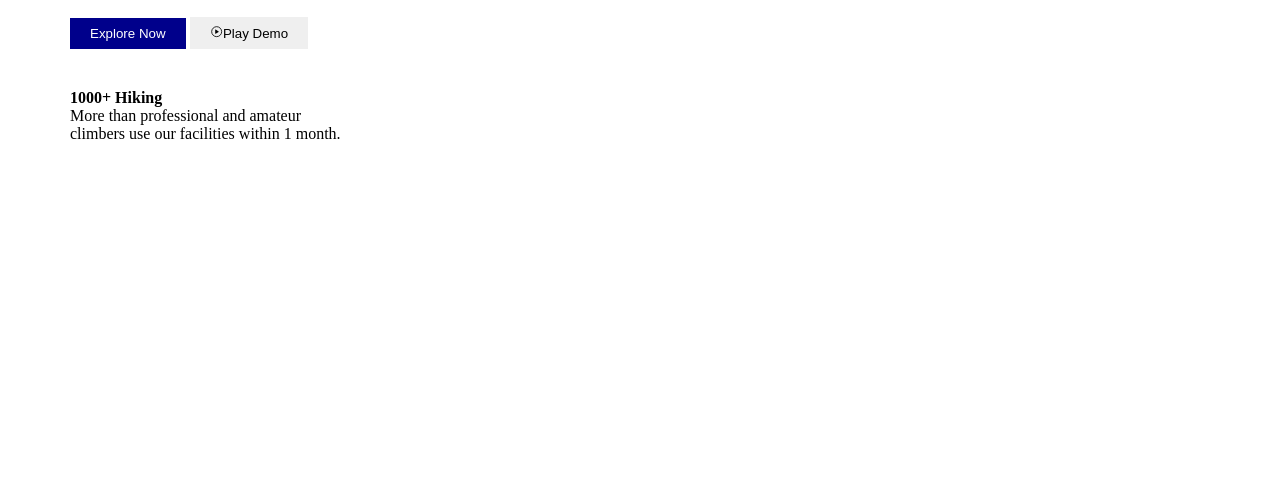
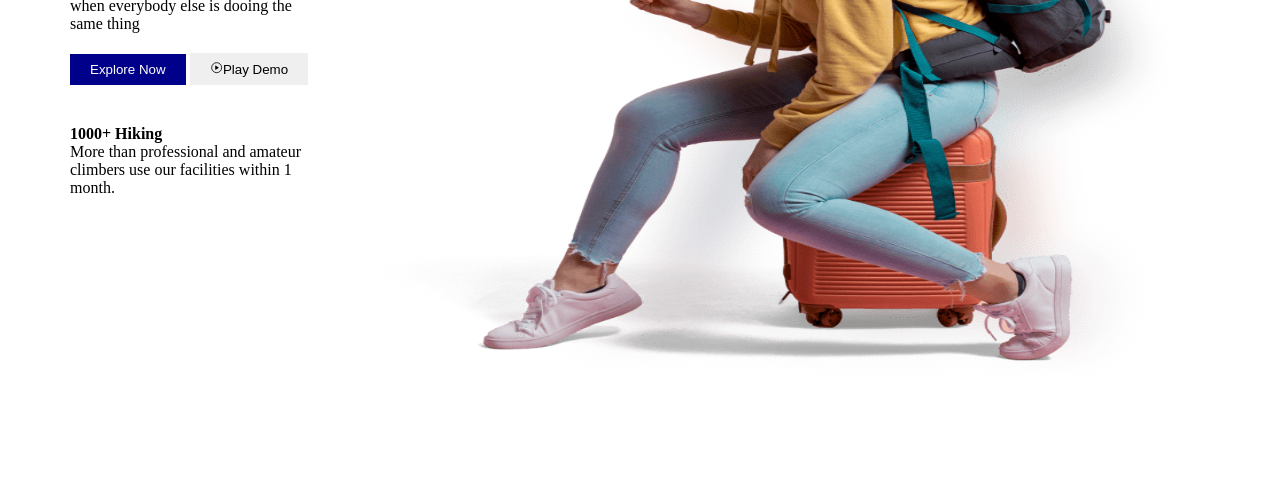
Before and after one commit to atigwe/myfirst-github, a plain HTML site: page index.html in a window 1280 px wide. Shown: the part 300-800 px from the top of the page. Drawn offline with nearby package versions, Linux system fonts and the light colour scheme.

Commit message:
Update index.html

```diff
--- a/index.html
+++ b/index.html
@@ -50,7 +50,7 @@
                 <p>More than professional and amateur <br>climbers use our facilities within 1 month.</p>
             </div>
         <div class="section-div-two">
-            <img src="assign.pix1bga.png" alt="image" style="width: 900px;height: 600px;">
+            <img src="a.pic.1.png" alt="image" style="width: 900px;height: 600px;">
         </div>
     </section>
 
```
